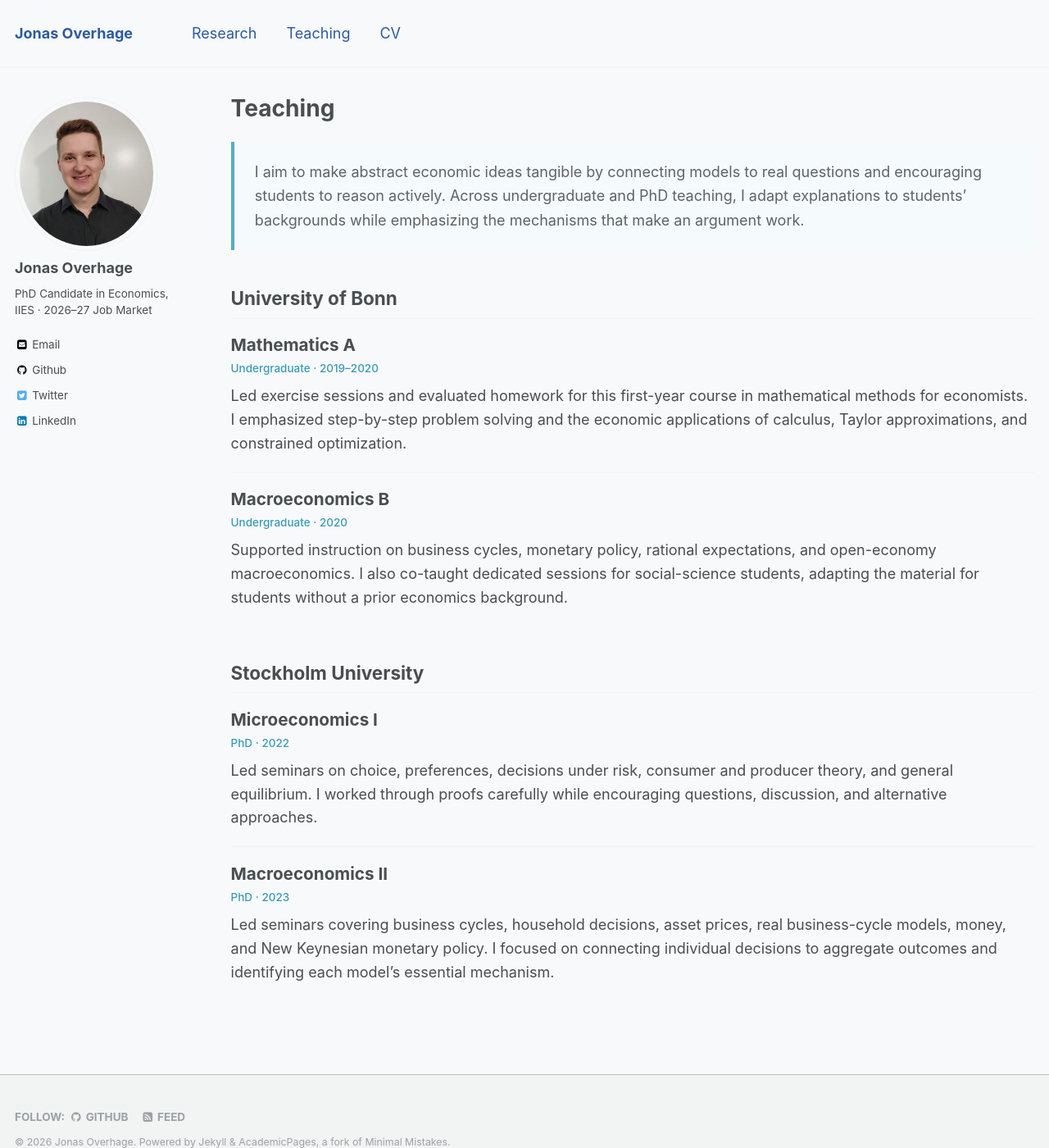
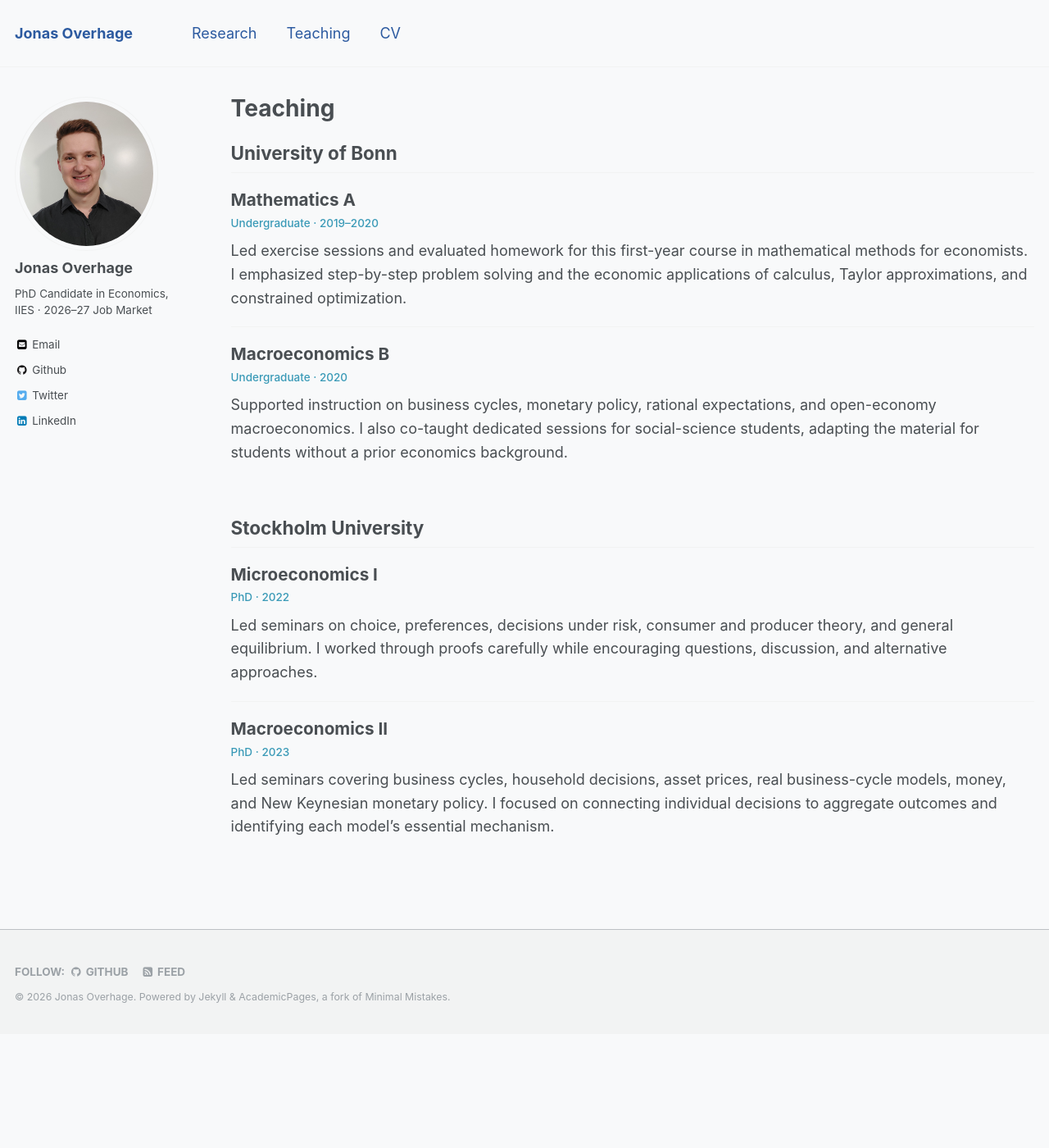
Before and after one commit to JOverhage/JOverhage.github.io, a Jekyll site: the page built from _pages/teaching.html, in a window 1280 px wide and 1400 px high. Shown: the whole window at 82% size. Built offline with Jekyll 4.4.1, drawn with Linux system fonts in a browser that asks for light colours.

Commit message:
small edits

```diff
--- a/_pages/teaching.html
+++ b/_pages/teaching.html
@@ -8,10 +8,6 @@ author_profile: true
 {% include base_path %}
 
 <div class="teaching-page page__content">
-  <div class="teaching-page__intro">
-    <p>I aim to make abstract economic ideas tangible by connecting models to real questions and encouraging students to reason actively. Across undergraduate and PhD teaching, I adapt explanations to students&rsquo; backgrounds while emphasizing the mechanisms that make an argument work.</p>
-  </div>
-
   <section class="teaching-institution" aria-labelledby="teaching-bonn">
     <h2 id="teaching-bonn" class="teaching-institution__title">University of Bonn</h2>
 
--- a/_sass/_academic-pages.scss
+++ b/_sass/_academic-pages.scss
@@ -41,19 +41,6 @@
   margin-top: 1.5em;
 }
 
-.teaching-page__intro {
-  margin-bottom: 2.5em;
-  padding: 1.2em 1.4em;
-  border-left: 4px solid $link-color;
-  background: mix(#fff, $link-color, 94%);
-}
-
-.page__content .teaching-page__intro p {
-  margin: 0;
-  color: mix(#fff, $text-color, 12%);
-  line-height: 1.65;
-}
-
 .teaching-institution + .teaching-institution {
   margin-top: 2.4em;
 }
@@ -94,13 +81,8 @@
 }
 
 @include breakpoint(max-width $small) {
-  .research-index__featured,
-  .teaching-page__intro {
+  .research-index__featured {
     padding: 1em;
-  }
-
-  .teaching-page__intro {
-    margin-bottom: 2em;
   }
 
   .teaching-institution + .teaching-institution {
```
Also changed, not shown: _pages/about.md (+1 -1 lines).
